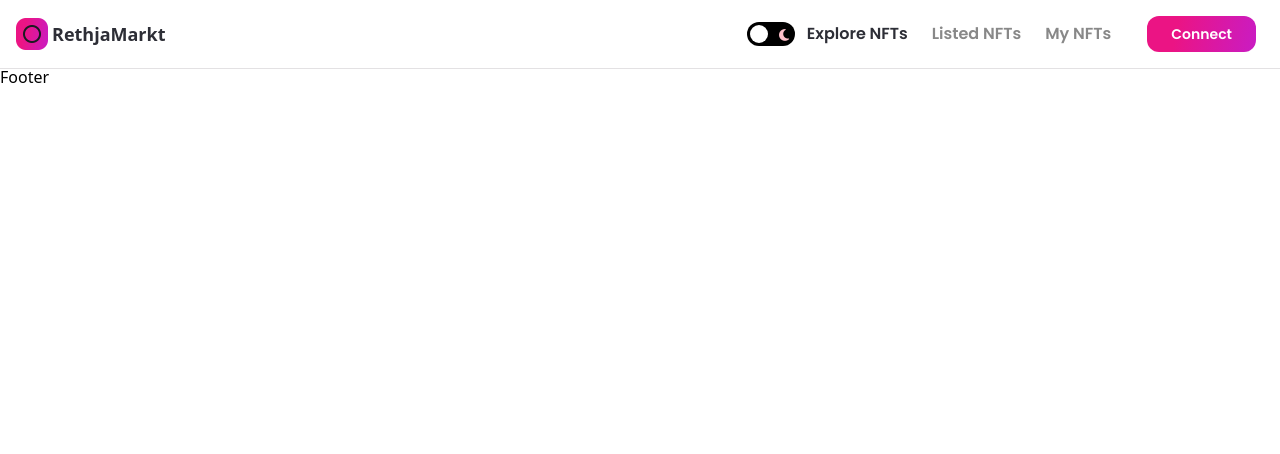
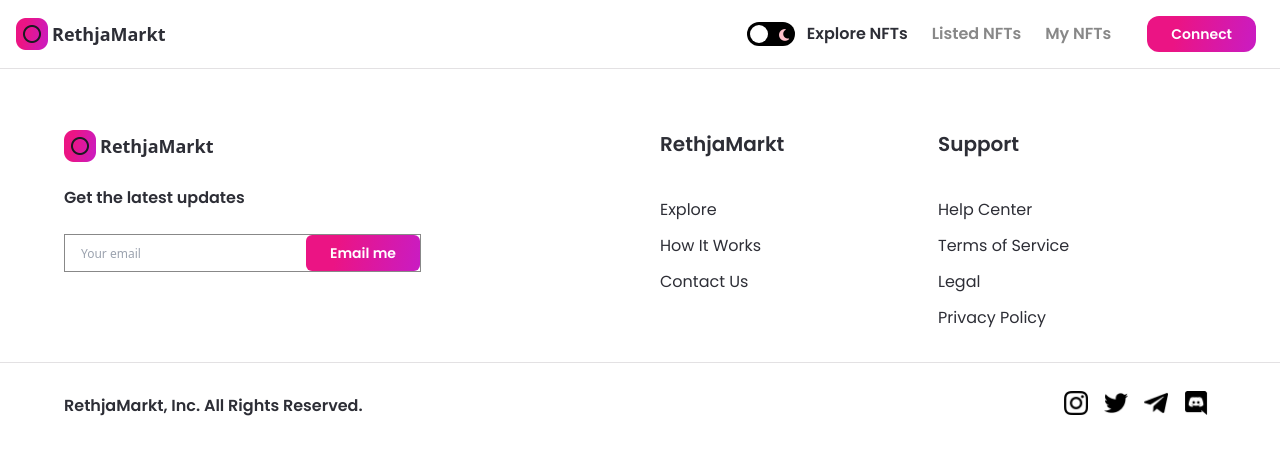
Before and after one commit to utkucm/nft-marketplace, a Next.js app: page / in a window 1280 px wide. Shown: the top 454 px of the page. Built offline with nearby package versions, Linux system fonts and the light colour scheme.

Commit message:
Refactored logo component and made it resuable

```diff
--- a/src/components/Footer.tsx
+++ /dev/null
@@ -1,3 +0,0 @@
-export const Footer = () => {
-  return <div>Footer</div>;
-};
--- a/src/components/Footer/Footer.tsx
+++ b/src/components/Footer/Footer.tsx
@@ -1,7 +1,7 @@
 import Image from 'next/image';
 import { useTheme } from 'next-themes';
 
-import { Button } from '@components';
+import { Button, Logo } from '@components';
 import { FooterLinks } from '.';
 import images from '@assets';
 
@@ -12,10 +12,7 @@
     <footer className="flexCenter flex-col border-t dark:border-nft-black-1 border-nft-gray-1 sm:py-8 py-16">
       <div className="w-full minmd:w-4/5 flex flex-row md:flex-col sm:px-4 px-16">
         <div className="flexStart flex-1 flex-col">
-          <div className="flexCenter cursor-pointer">
-            <Image src={images.logo02} objectFit="fill" width={32} height={32} alt="Logo" />
-            <p className="dark:text-white text-nft-black-1 font-semibold text-lg ml-1">RethjaMarkt</p>
-          </div>
+          <Logo hideText={false} />
           <p className="font-poppins dark:text-white text-nft-black-1 font-semibold text-base mt-6">
             Get the latest updates
           </p>
--- /dev/null
+++ b/src/components/Logo.tsx
@@ -0,0 +1,22 @@
+import { FC } from 'react';
+import Link from 'next/link';
+import Image from 'next/image';
+
+import images from '@assets';
+
+interface Props {
+  hideText: boolean;
+}
+
+export const Logo: FC<Props> = ({ hideText }) => {
+  return (
+    <Link href="/">
+      <div className="flexCenter cursor-pointer" onClick={() => {}}>
+        <Image src={images.logo02} objectFit="fill" width={32} height={32} alt="Logo" />
+        <p className={`dark:text-white text-nft-black-1 font-semibold text-lg ml-1 ${hideText ? 'md:hidden' : ''}`}>
+          RethjaMarkt
+        </p>
+      </div>
+    </Link>
+  );
+};
--- a/src/components/Navbar/Logo.tsx
+++ /dev/null
@@ -1,22 +0,0 @@
-import Link from 'next/link';
-import Image from 'next/image';
-
-import images from '@assets';
-
-export const Logo = () => {
-  return (
-    <div className="flex flex-1 flex-row justify-start">
-      <Link href="/">
-        <div className="flexCenter md:hidden cursor-pointer" onClick={() => {}}>
-          <Image src={images.logo02} objectFit="fill" width={32} height={32} alt="Logo" />
-          <p className="dark:text-white text-nft-black-1 font-semibold text-lg ml-1">RethjaMarkt</p>
-        </div>
-      </Link>
-      <Link href="/">
-        <div className="hidden md:flex cursor-pointer" onClick={() => {}}>
-          <Image src={images.logo02} objectFit="fill" width={32} height={32} alt="Logo" />
-        </div>
-      </Link>
-    </div>
-  );
-};
--- a/src/components/Navbar/Navbar.tsx
+++ b/src/components/Navbar/Navbar.tsx
@@ -2,7 +2,8 @@
 
 import { useTheme } from 'next-themes';
 
-import { MobileMenu, ThemeToggler, Logo } from './';
+import { MobileMenu, ThemeToggler } from './';
+import { Logo } from '@components';
 
 // Move to a seperate folder
 export const Navbar: FC = () => {
@@ -12,7 +13,9 @@
   return (
     <nav className="flexBetween w-full fixed z-10 p-4 flex-row border-b dark:bg-nft-dark bg-white dark:border-nft-black-1 border-nft-gray-1">
       {/* LOGO */}
-      <Logo />
+      <div className="flex flex-1 flex-row justify-start">
+        <Logo hideText={true} />
+      </div>
       <ThemeToggler isActive={isActive} setIsActive={setIsActive} theme={theme} setTheme={setTheme} />
       <MobileMenu isActive={isActive} setIsActive={setIsActive} theme={theme} />
     </nav>
--- a/src/components/Navbar/index.ts
+++ b/src/components/Navbar/index.ts
@@ -4,4 +4,3 @@
 export { MenuItems } from './MenuItems';
 export { MobileMenu } from './MobileMenu';
 export { ThemeToggler } from './ThemeToggler';
-export { Logo } from './Logo';
--- a/src/components/index.ts
+++ b/src/components/index.ts
@@ -1,3 +1,4 @@
 export { Navbar } from './Navbar';
 export { Footer } from './Footer';
 export { Button } from './Button';
+export { Logo } from './Logo';
```
